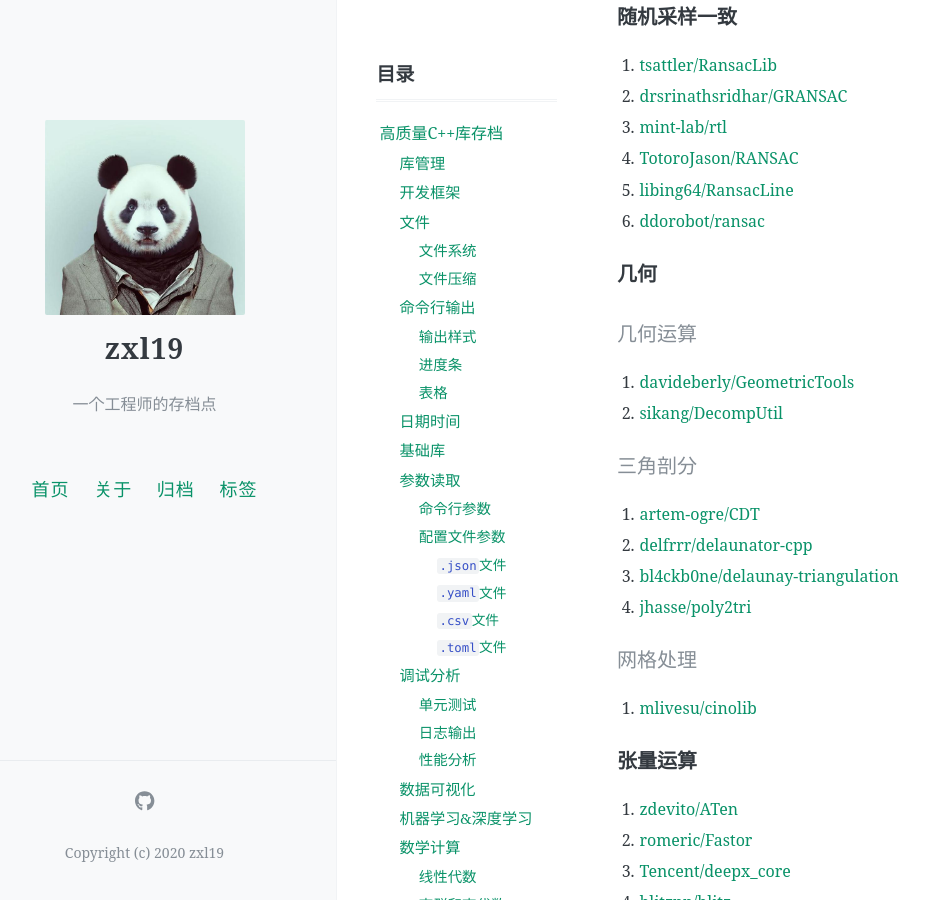
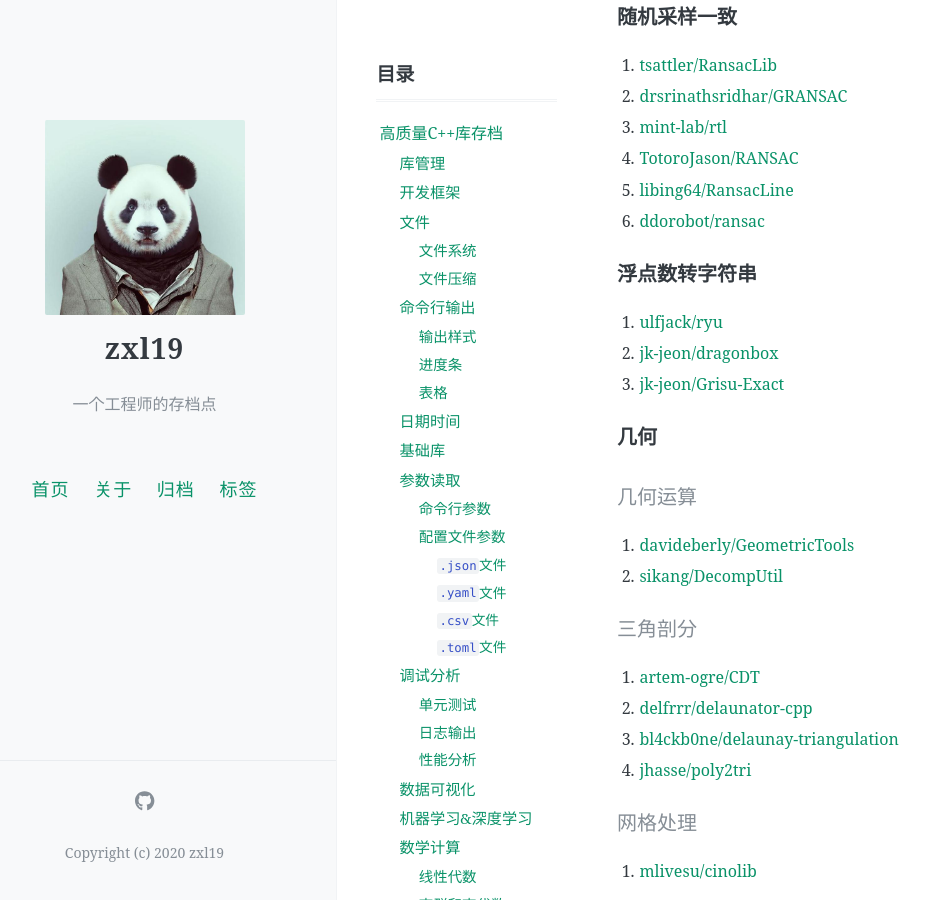
Before and after one commit to zxl19/zxl19.github.io, a Jekyll site: the page built from _posts/2021-06-01-cpp-library.md, in a window 1280 px wide and 900 px high, scrolled down 5720 px. Shown: the whole window, without its empty margins (47-977 px from the left). Built offline with Jekyll 4.4.1, drawn with Linux system fonts in a browser that asks for light colours; comment, search, counter and statistics services are not loaded.

Commit message:
Update Posts

```diff
--- a/_posts/2021-06-01-cpp-library.md
+++ b/_posts/2021-06-01-cpp-library.md
@@ -212,6 +212,12 @@ pinned: false
 5. [libing64/RansacLine](https://github.com/libing64/RansacLine)
 6. [ddorobot/ransac](https://github.com/ddorobot/ransac)
 
+### 浮点数转字符串
+
+1. [ulfjack/ryu](https://github.com/ulfjack/ryu)
+2. [jk-jeon/dragonbox](https://github.com/jk-jeon/dragonbox)
+3. [jk-jeon/Grisu-Exact](https://github.com/jk-jeon/Grisu-Exact)
+
 ### 几何
 
 #### 几何运算
```
Also changed, not shown: _posts/2021-05-25-slam-tool.md (+5 -0 lines).
